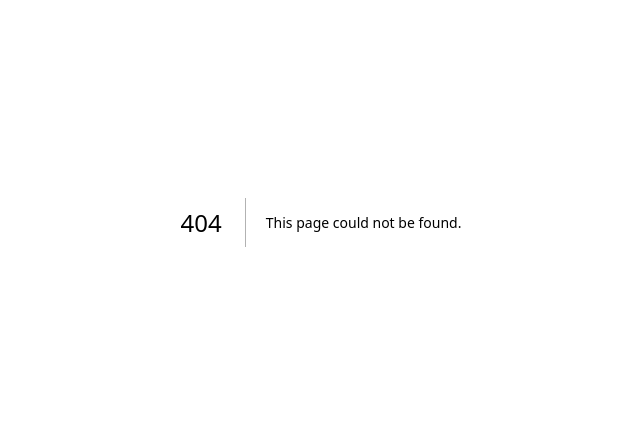
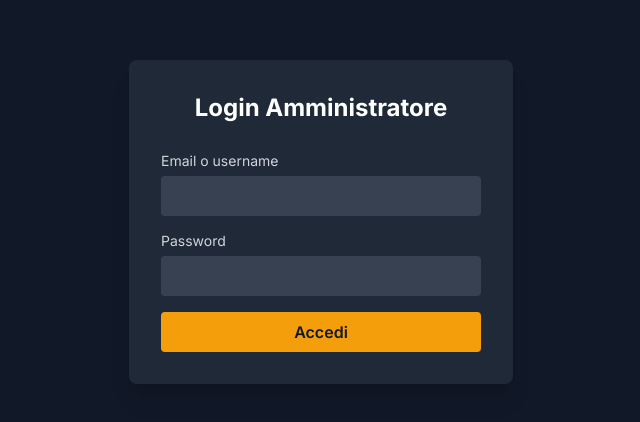
Before and after one commit to DavideGrieco/comixandmore, a Next.js app: page /admin in a window 1280 px wide. Before the commit this address had no page. Shown: the part 178-600 px from the top of the page, without its empty margins (319-959 px from the left). Built offline with nearby package versions, Linux system fonts and the light colour scheme; no server answers.

Commit message:
New login admin

```diff
--- /dev/null
+++ b/src/app/admin/page.tsx
@@ -0,0 +1,75 @@
+'use client';
+
+import { useState } from 'react';
+import { loginToStrapi } from '../../utils/adminApi';
+
+export default function AdminLoginPage() {
+  const [identifier, setIdentifier] = useState('');
+  const [password, setPassword] = useState('');
+  const [status, setStatus] = useState<'idle' | 'loading' | 'success' | 'error'>('idle');
+  const [message, setMessage] = useState('');
+
+  const handleSubmit = async (e: React.FormEvent) => {
+    e.preventDefault();
+    setStatus('loading');
+    setMessage('');
+
+    try {
+      const result = await loginToStrapi(identifier, password);
+      console.log('Login successo:', result);
+      setStatus('success');
+      setMessage('Login effettuato con successo!');
+    } catch (err: any) {
+      console.error('Login fallito:', err.message);
+      setStatus('error');
+      setMessage(err.message || 'Errore durante il login');
+    }
+  };
+
+  return (
+    <main className="min-h-screen bg-gray-900 text-white flex items-center justify-center px-4">
+      <form
+        onSubmit={handleSubmit}
+        className="bg-gray-800 p-8 rounded-lg shadow-xl max-w-sm w-full"
+      >
+        <h1 className="text-2xl font-bold mb-6 text-center">Login Amministratore</h1>
+
+        <label className="block mb-3">
+          <span className="text-sm text-gray-300">Email o username</span>
+          <input
+            type="text"
+            className="mt-1 block w-full p-2 rounded bg-gray-700 text-white"
+            value={identifier}
+            onChange={(e) => setIdentifier(e.target.value)}
+            required
+          />
+        </label>
+
+        <label className="block mb-4">
+          <span className="text-sm text-gray-300">Password</span>
+          <input
+            type="password"
+            className="mt-1 block w-full p-2 rounded bg-gray-700 text-white"
+            value={password}
+            onChange={(e) => setPassword(e.target.value)}
+            required
+          />
+        </label>
+
+        <button
+          type="submit"
+          disabled={status === 'loading'}
+          className="w-full bg-brand-yellow text-gray-900 font-semibold py-2 px-4 rounded hover:bg-yellow-400 transition-colors"
+        >
+          {status === 'loading' ? 'Accesso...' : 'Accedi'}
+        </button>
+
+        {status !== 'idle' && (
+          <p className={`mt-4 text-sm text-center ${status === 'success' ? 'text-green-400' : 'text-red-400'}`}>
+            {message}
+          </p>
+        )}
+      </form>
+    </main>
+  );
+}
--- /dev/null
+++ b/src/utils/adminApi.ts
@@ -0,0 +1,53 @@
+const STRAPI_BASE_URL = process.env.NEXT_PUBLIC_STRAPI_URL || 'https://comixadmin.duckdns.org';
+
+export const loginToStrapi = async (identifier: string, password: string) => {
+  const res = await fetch(`${STRAPI_BASE_URL}/api/auth/local`, {
+    method: 'POST',
+    headers: { 'Content-Type': 'application/json' },
+    body: JSON.stringify({ identifier, password }),
+  });
+
+  if (!res.ok) {
+    const errorData = await res.json();
+    throw new Error(errorData?.error?.message || 'Login fallito');
+  }
+
+  return res.json(); // restituisce { jwt, user }
+};
+
+export const fetchWithToken = async (endpoint: string, token: string, options: RequestInit = {}) => {
+  const res = await fetch(`${STRAPI_BASE_URL}${endpoint}`, {
+    ...options,
+    headers: {
+      'Content-Type': 'application/json',
+      Authorization: `Bearer ${token}`,
+      ...(options.headers || {}),
+    },
+  });
+
+  if (!res.ok) {
+    throw new Error(`Errore fetch su ${endpoint}: ${res.status}`);
+  }
+
+  return res.json();
+};
+
+export const createGame = async (token: string, data: any) => {
+  return fetchWithToken('/api/games', token, {
+    method: 'POST',
+    body: JSON.stringify({ data }),
+  });
+};
+
+export const updateGame = async (token: string, id: string, data: any) => {
+  return fetchWithToken(`/api/games/${id}`, token, {
+    method: 'PUT',
+    body: JSON.stringify({ data }),
+  });
+};
+
+export const deleteGame = async (token: string, id: string) => {
+  return fetchWithToken(`/api/games/${id}`, token, {
+    method: 'DELETE',
+  });
+};
```
